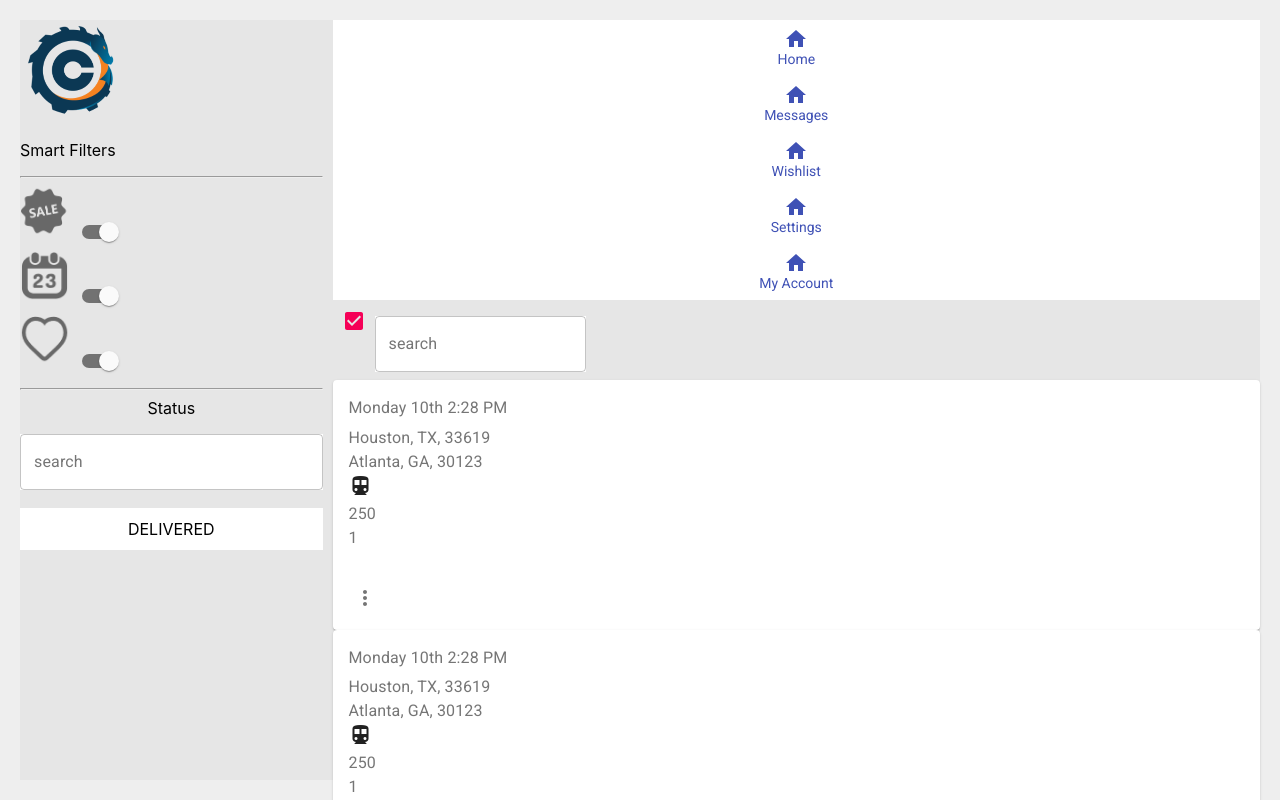
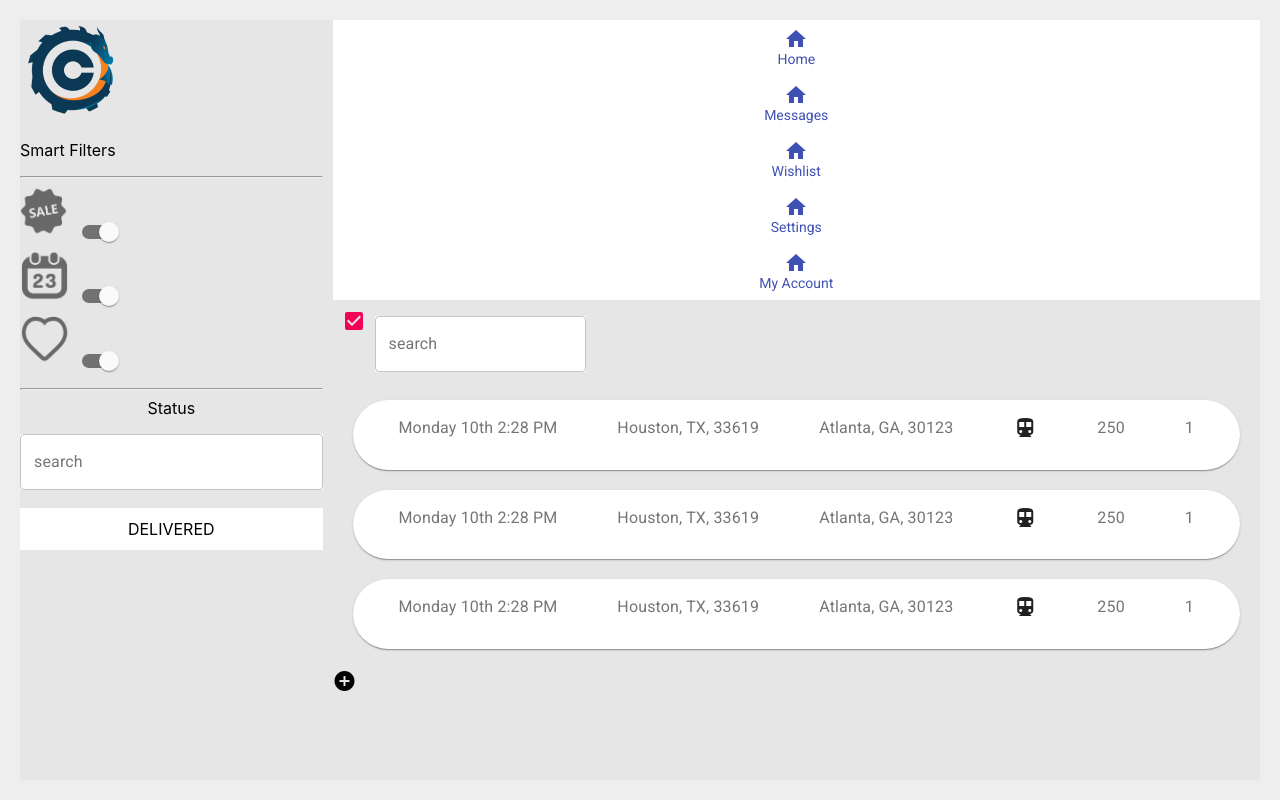
Before and after one commit to crudaz/react-smartFilters, a React (Create React App) app: page / in a window 1280 px wide. Shown: the top 800 px of the page. Built offline with nearby package versions, Linux system fonts and the light colour scheme.

Commit message:
style: add style component

```diff
--- a/src/components/deliveryDetail.js
+++ b/src/components/deliveryDetail.js
@@ -1,4 +1,5 @@
 import React from 'react';
+import { makeStyles } from '@material-ui/core/styles';
 
 import Card from '@material-ui/core/Card';
 import CardActions from '@material-ui/core/CardActions';
@@ -19,8 +20,20 @@ const options = [
 
 const ITEM_HEIGHT = 48;
 
+const useStyles = makeStyles(theme => ({
+    card: {
+        borderRadius: 50,
+        margin: 20
+    },
+    cardContent: {
+        display: 'flex',
+        flexDirection: 'row',
+        justifyContent: 'space-around'
+    }
+  }));
+
 const DeliveryDetail = ({list}) => {
-
+    const classes = useStyles();
     const [anchorEl, setAnchorEl] = React.useState(null);
     const open = Boolean(anchorEl);
 
@@ -34,8 +47,8 @@ const DeliveryDetail = ({list}) => {
 
     return (
         list.map( item => (
-            <Card>
-                <CardContent>
+            <Card key={item.id} className={classes.card}>
+                <CardContent className={classes.cardContent}>
                     <Typography color="textSecondary" gutterBottom>
                         {item.date}
                     </Typography>
@@ -55,7 +68,7 @@ const DeliveryDetail = ({list}) => {
                         {item.quantity}
                     </Typography>
                 </CardContent>
-                <CardActions>
+                {/* <CardActions>
                     <div>
                         <IconButton
                             aria-label="More"
@@ -86,7 +99,7 @@ const DeliveryDetail = ({list}) => {
                         </Menu>
                     </div>
 
-                </CardActions>
+                </CardActions> */}
             </Card>
         ))
      );
```
